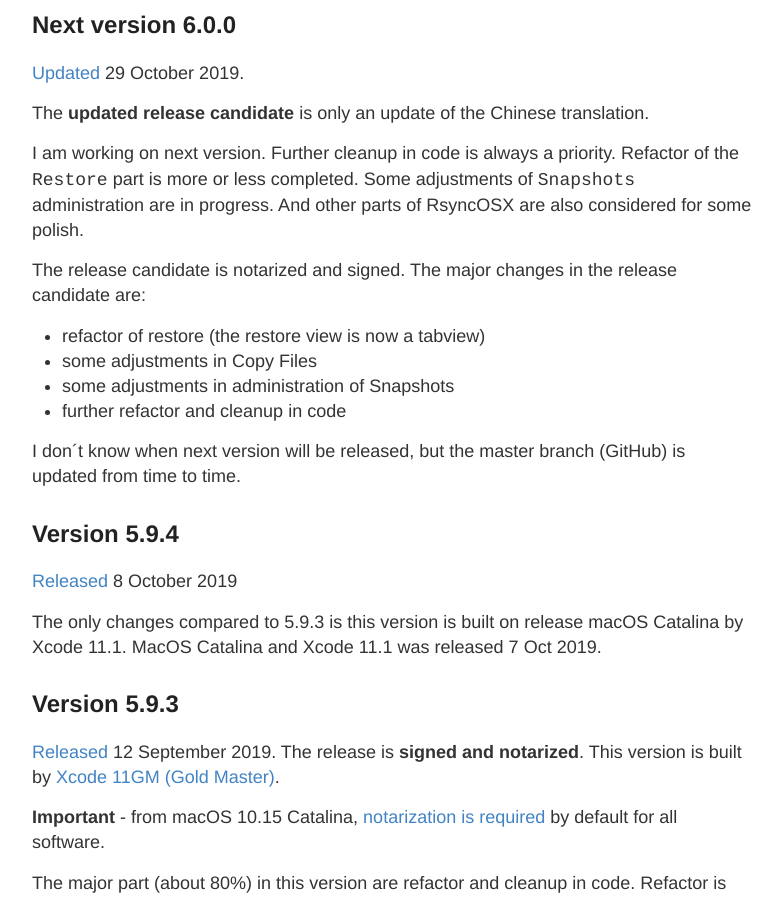
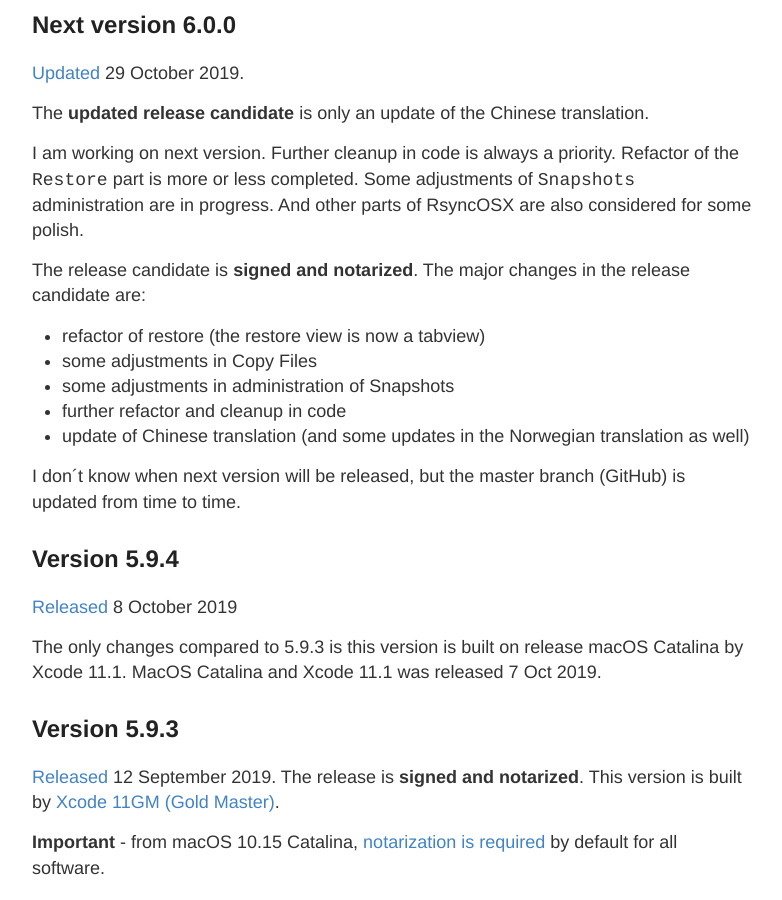
Before and after one commit to d2s/Documentation, a Jekyll site: the page built from _posts/2018-04-10-Changelog.md, in a window 1280 px wide and 900 px high, scrolled down 670 px. Shown: the whole window, without its empty margins (248-1030 px from the left). Built offline with Jekyll 4.4.1, drawn with Linux system fonts in a browser that asks for light colours.

Commit message:
Update 2018-04-10-Changelog.md

```diff
--- a/_posts/2018-04-10-Changelog.md
+++ b/_posts/2018-04-10-Changelog.md
@@ -19,12 +19,13 @@ The **updated release candidate** is only an update of the Chinese translation.
 
 I am working on next version. Further cleanup in code is always a priority. Refactor of the `Restore` part is more or less completed. Some adjustments of `Snapshots` administration are in progress. And other parts of RsyncOSX are also considered for some polish.
 
-The release candidate is notarized and signed. The major changes in the release candidate are:
+The release candidate is **signed and notarized**. The major changes in the release candidate are:
 
 - refactor of restore (the restore view is now a tabview)
 - some adjustments in Copy Files
 - some adjustments in administration of Snapshots
 - further refactor and cleanup in code
+- update of Chinese translation (and some updates in the Norwegian translation as well)
 
 I don´t know when next version will be released, but the master branch (GitHub) is updated from time to time.
 
```
